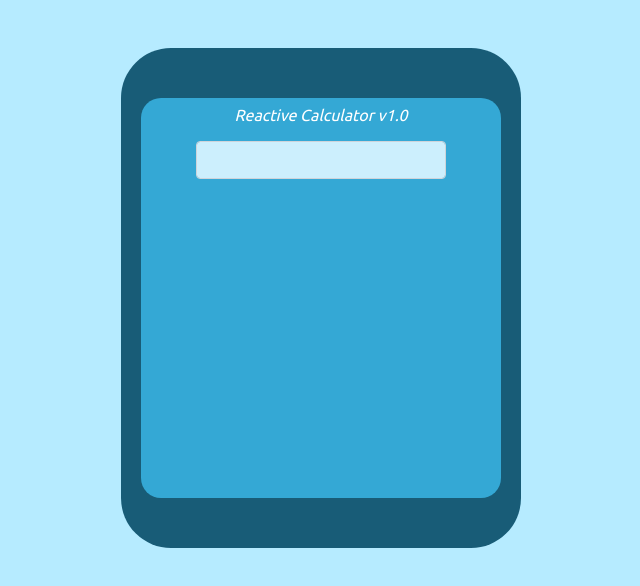
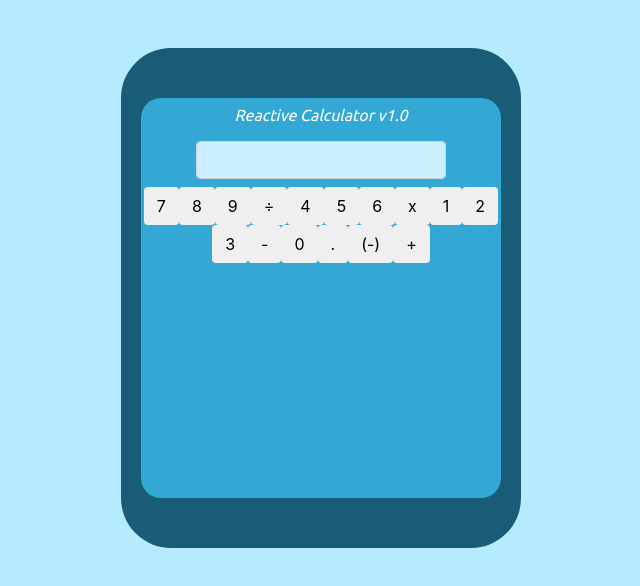
Before and after one commit to Joeseff6/Reactive-Calculator, a React (Create React App) app: page / in a window 1280 px wide. Shown: the top 586 px of the page, without its empty margins (319-959 px from the left). Built offline with nearby package versions, Linux system fonts and the light colour scheme; the HTML template or start-up script is replaced by a standard one.

Commit message:
Mapped buttons

```diff
--- a/src/App.js
+++ b/src/App.js
@@ -1,7 +1,15 @@
 import Screen from "./components/Screen";
+import InputButton from"./components/InputButton";
 import "./App.css";
 
 function App() {
+  const buttonArray = [
+    "7", "8", "9", "÷",
+    "4", "5", "6", "x",
+    "1", "2", "3", "-",
+    "0", ".", "(-)", "+"
+  ];
+
   return (
     <div className="container-fluid">
       <div className="row mt-5 justify-content-center">
@@ -17,6 +25,11 @@ function App() {
             <div className="row justify-content-center mt-2">
               <Screen />
             </div>
+            <div className="row justify-content-center mt-2">
+              {buttonArray.map(char => {
+                return  <button className="btn input-button" key={char}>{char}</button>
+              })}
+            </div>
           </div>
         </div>
       </div>
```
